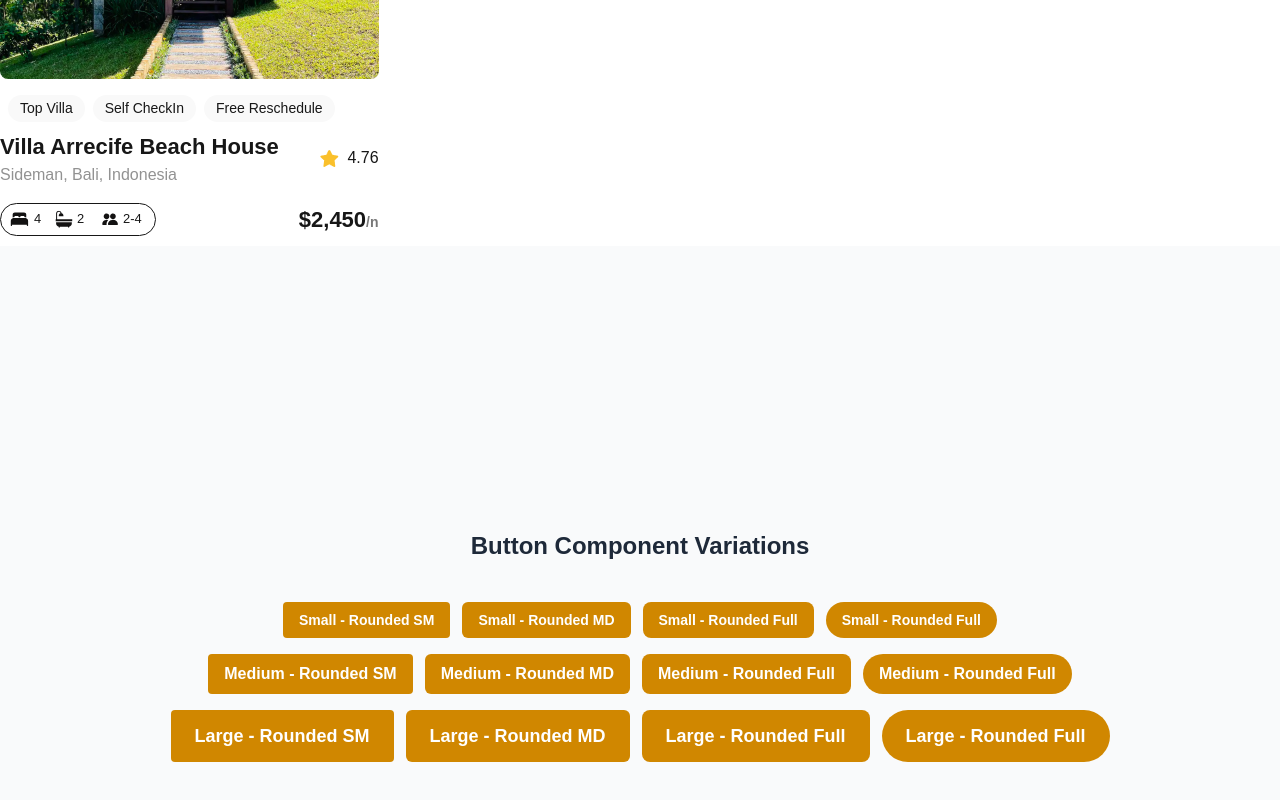
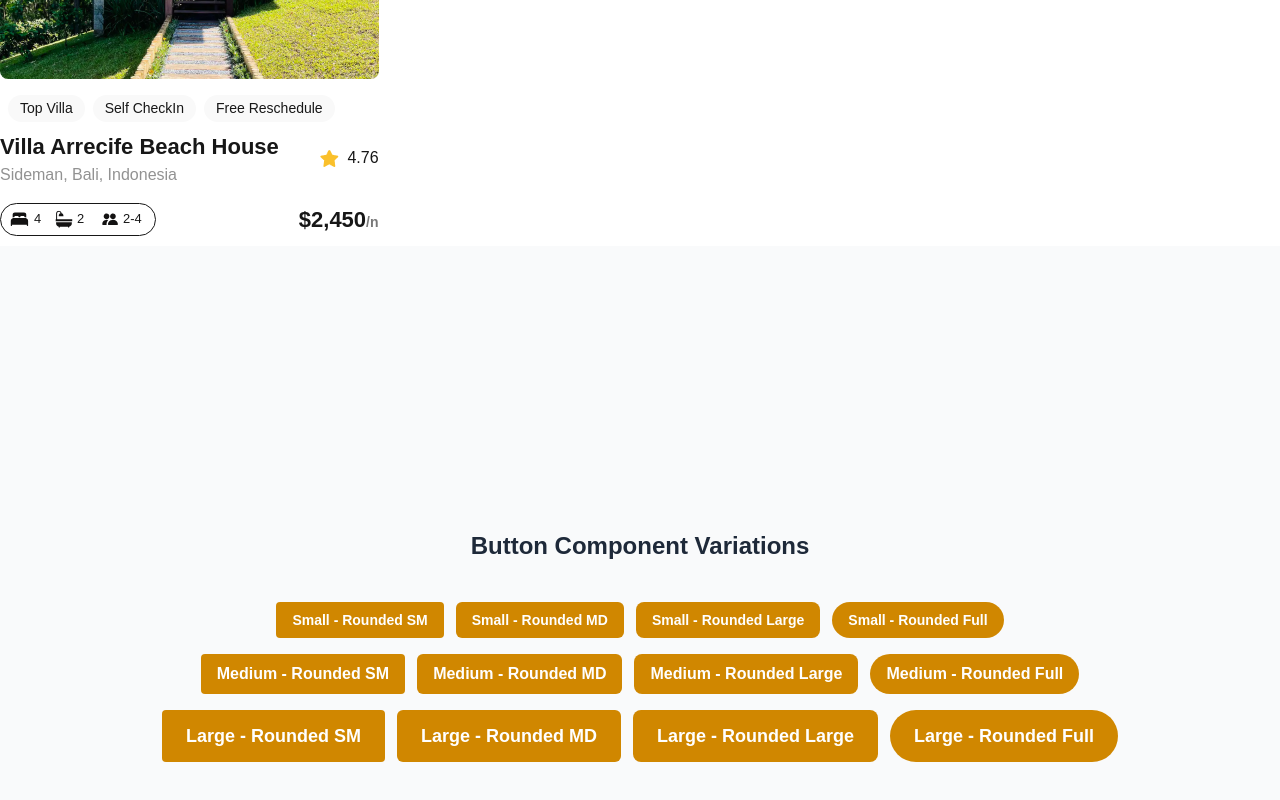
Before and after one commit to ruu23/alx-project-0x00-setup, a Next.js app in the folder alx-project-0x00/: page /landing in a window 1280 px wide. Shown: the part 204-1004 px from the top of the page. Built offline with nearby package versions, Linux system fonts and the light colour scheme.

Commit message:
Update landing.tsx

```diff
--- a/alx-project-0x00/pages/landing.tsx
+++ b/alx-project-0x00/pages/landing.tsx
@@ -15,7 +15,7 @@
         <div className="flex gap-3">
           <Button title="Small - Rounded SM" styles="text-sm rounded-sm px-3 py-1" />
           <Button title="Small - Rounded MD" styles="text-sm rounded-md px-3 py-1" />
-          <Button title="Small - Rounded Full" styles="text-sm rounded-lg px-3 py-1" />
+          <Button title="Small - Rounded Large" styles="text-sm rounded-lg px-3 py-1" />
           <Button title="Small - Rounded Full" styles="text-sm rounded-full px-3 py-1" />
         </div>
 
@@ -23,7 +23,7 @@
         <div className="flex gap-3">
           <Button title="Medium - Rounded SM" styles="text-base rounded-sm px-4 py-2" />
           <Button title="Medium - Rounded MD" styles="text-base rounded-md px-4 py-2" />
-          <Button title="Medium - Rounded Full" styles="text-base rounded-lg px-4 py-2" />
+          <Button title="Medium - Rounded Large" styles="text-base rounded-lg px-4 py-2" />
           <Button title="Medium - Rounded Full" styles="text-base rounded-full px-4 py-2" />
         </div>
 
@@ -31,7 +31,7 @@
         <div className="flex gap-3">
           <Button title="Large - Rounded SM" styles="text-lg rounded-sm px-6 py-3" />
           <Button title="Large - Rounded MD" styles="text-lg rounded-md px-6 py-3" />
-          <Button title="Large - Rounded Full" styles="text-lg rounded-lg px-6 py-3" />
+          <Button title="Large - Rounded Large" styles="text-lg rounded-lg px-6 py-3" />
           <Button title="Large - Rounded Full" styles="text-lg rounded-full px-6 py-3" />
       </div>
     </div>
```
